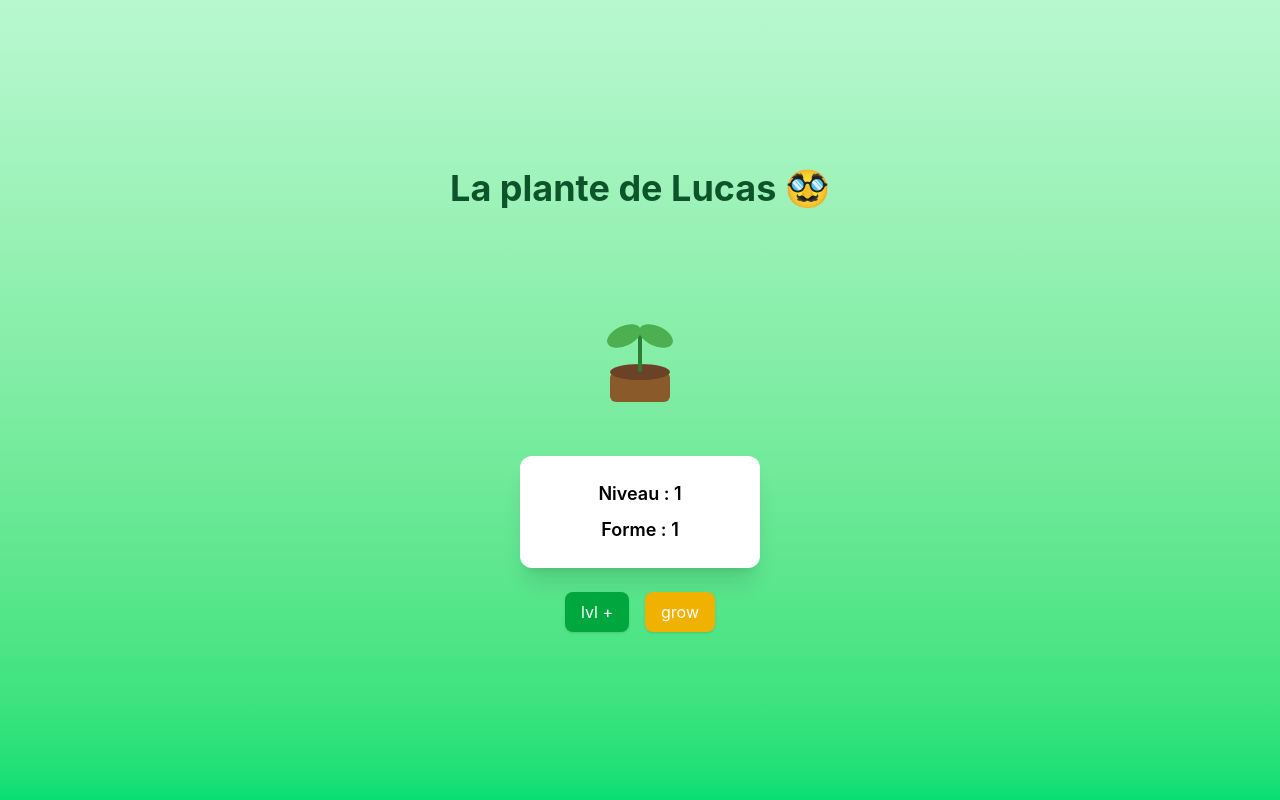
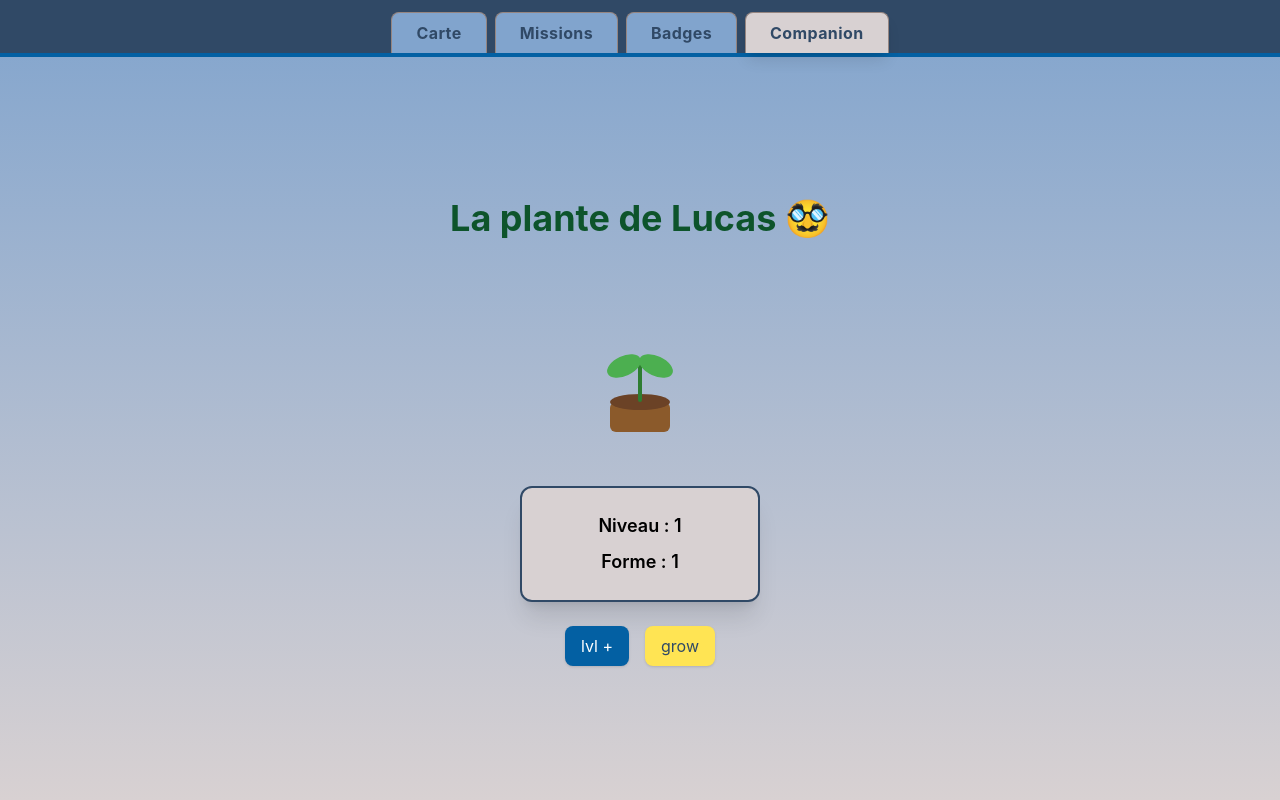
Before and after one commit to matheo-laurent/LeBoucan, a React (Vite) app: page /LeBoucan/plant in a window 1280 px wide. Built offline with nearby package versions, Linux system fonts and the light colour scheme.

Commit message:
style adapted

```diff
--- a/src/companion.jsx
+++ b/src/companion.jsx
@@ -1,4 +1,5 @@
 import { useState } from "react";
+import Navbar from "./components/Navbar";
 import {drawCompanion} from "./components/CompanionDrawer.jsx";
 
 class Companion {
@@ -46,7 +47,9 @@ function Plant() {
   };
 
   return (
-    <div className="min-h-screen flex flex-col items-center justify-center gap-6 bg-gradient-to-b from-green-200 to-green-400">
+    <div className="pt-16 min-h-screen flex flex-col items-center justify-center gap-6 bg-gradient-to-b from-[#81a4cd] to-[#d8d1d2]">
+
+      <Navbar />
 
       <h1 className="text-4xl font-bold text-green-900">
         La plante de Lucas 🥸
@@ -56,7 +59,7 @@ function Plant() {
       {drawCompanion(companion.entity, companion.form)}
 
       {/* stats */}
-      <div className="bg-white shadow-xl rounded-xl p-6 flex flex-col gap-2 text-center w-60">
+      <div className="bg-[#d8d1d2] shadow-xl rounded-xl p-6 flex flex-col gap-2 text-center w-60 border-2 border-[#304966]">
 
         <p className="text-lg font-semibold">
           Niveau : {companion.lvl}
@@ -73,14 +76,14 @@ function Plant() {
 
         <button
           onClick={lvlUp}
-          className="px-4 py-2 bg-green-600 text-white rounded-lg shadow hover:bg-green-700 transition"
+          className="px-4 py-2 bg-[#0360a3] text-white rounded-lg shadow hover:bg-[#304966] transition"
         >
           lvl +
         </button>
 
         <button
           onClick={grow}
-          className="px-4 py-2 bg-yellow-500 text-white rounded-lg shadow hover:bg-yellow-600 transition"
+          className="px-4 py-2 bg-[#ffe453] text-[#304966] rounded-lg shadow hover:bg-[#958580] transition"
         >
           grow
         </button>
--- /dev/null
+++ b/src/components/Navbar.jsx
@@ -0,0 +1,44 @@
+import { NavLink } from "react-router-dom";
+
+function Navbar() {
+
+  const tabs = [
+    { name: "Carte", path: "/map" },
+    { name: "Missions", path: "/missions" },
+    { name: "Badges", path: "/badges" },
+    { name: "Companion", path: "/plant" }
+  ];
+
+  return (
+    <div className="fixed top-0 left-0 w-full flex justify-center bg-[#304966] border-b-4 border-[#0360a3] z-50">
+
+      <div className="flex gap-2 pt-3">
+
+        {tabs.map((tab) => (
+          <NavLink
+            key={tab.name}
+            to={tab.path}
+            className={({ isActive }) =>
+              `
+              px-6 py-2 rounded-t-lg font-bold tracking-wide
+              border border-[#958580] border-b-0
+              transition-all duration-200
+              ${
+                isActive
+                  ? "bg-[#d8d1d2] text-[#304966] shadow-lg"
+                  : "bg-[#81a4cd] text-[#304966] hover:bg-[#ffe453]"
+              }
+              `
+            }
+          >
+            {tab.name}
+          </NavLink>
+        ))}
+
+      </div>
+
+    </div>
+  );
+}
+
+export default Navbar;
```
